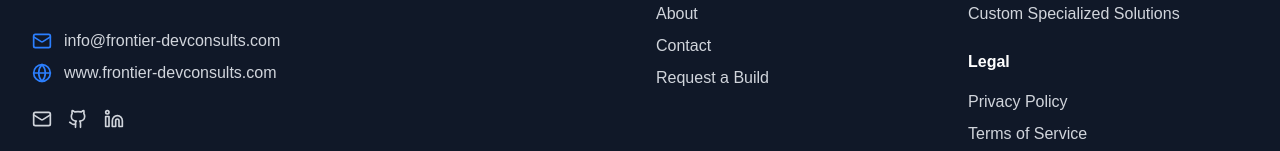
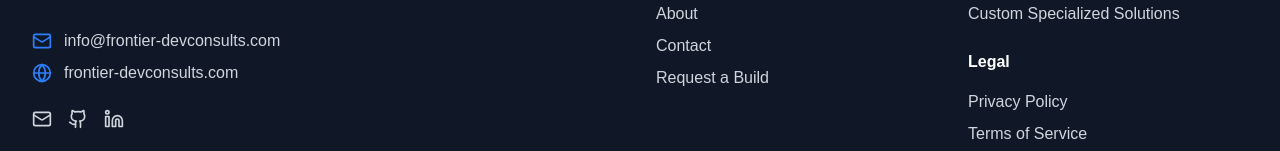
Before and after one commit to D-9ice/frontier-devconsults, a Next.js app: page / in a window 1280 px wide. Shown: the part 5058-5209 px from the top of the page. Built offline with nearby package versions, Linux system fonts and the light colour scheme; no server answers.

Commit message:
fix: use canonical host in footer

```diff
--- a/components/Footer.tsx
+++ b/components/Footer.tsx
@@ -44,8 +44,8 @@ export default function Footer() {
               </div>
               <div className="flex items-center space-x-3">
                 <Globe className="w-5 h-5 text-blue-500" />
-                <a href="https://www.frontier-devconsults.com" className="hover:text-blue-500 transition-colors">
-                  www.frontier-devconsults.com
+                <a href="https://frontier-devconsults.com" className="hover:text-blue-500 transition-colors">
+                  frontier-devconsults.com
                 </a>
               </div>
             </div>
```
